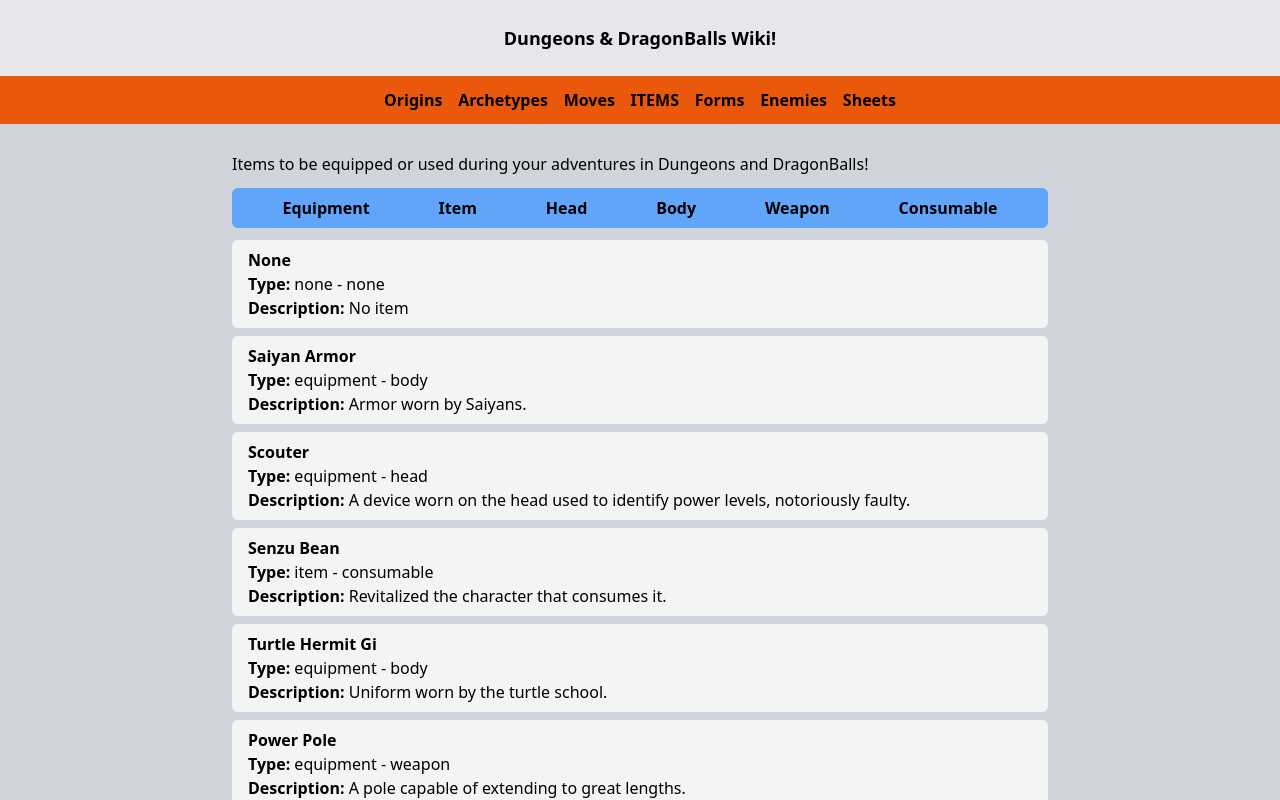
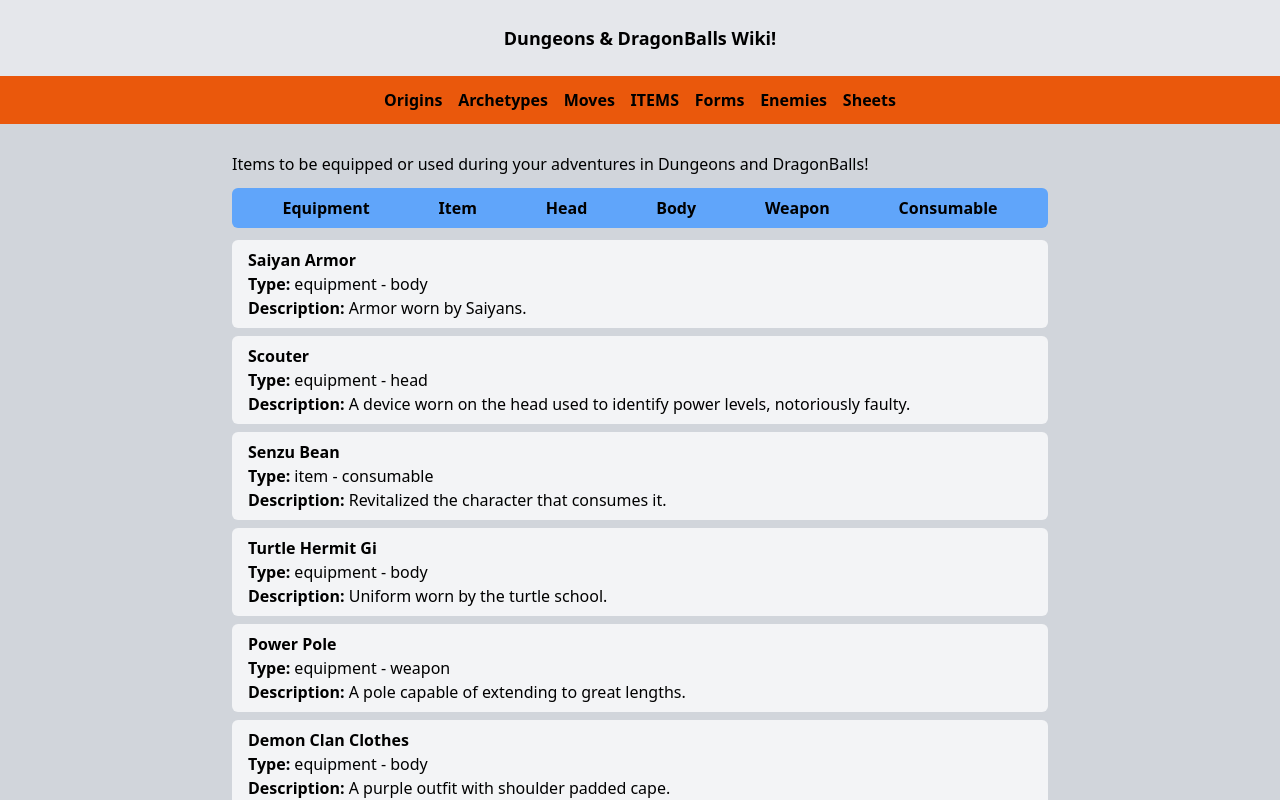
Before and after one commit to KylePep/ddbwiki, a Next.js app: page /items in a window 1280 px wide. Shown: the top 800 px of the page. Built offline with nearby package versions, Linux system fonts and the light colour scheme.

Commit message:
updated items page to ignore place holder 0 item. Cleaned up old console.logs

```diff
--- a/app/components/FilterList.tsx
+++ b/app/components/FilterList.tsx
@@ -43,7 +43,6 @@ function FilterList({LIST_TYPE, categoryFilterArr, setList, list} : filterListPr
       if (sortBy.toLowerCase() === filter){
           newList = LIST_TYPE.filter((l) => l[category] == filter)
           setList(newList)
-          console.log('[Sort]', sortedBy, '[Cat]', category, '[Filter]', filter, '[LIST]',list)
         }
     });
   } else {
--- a/app/items/page.tsx
+++ b/app/items/page.tsx
@@ -4,22 +4,23 @@ import React, { useState } from 'react'
 import FilterList from '../components/FilterList'
 
 export default function page() {
-  const [list, setList] = useState(ITEM_TYPES)
+  const items = [...ITEM_TYPES].filter((i) => i.id != 0)
+  const [list, setList] = useState(items)
 
   return (
 <main>
 <div>
         <h1 className='mb-3'>Items to be equipped or used during your adventures in Dungeons and DragonBalls!</h1>
-        <FilterList LIST_TYPE={ITEM_TYPES} list={list} setList={setList} categoryFilterArr={[ "type.equipment", "type.item", "subType.head", "subType.body", "subType.weapon", "subType.consumable"
+        <FilterList LIST_TYPE={items} list={list} setList={setList} categoryFilterArr={[ "type.equipment", "type.item", "subType.head", "subType.body", "subType.weapon", "subType.consumable"
           ]} />
         <div>
-          {list.map((move: any)=>(
-          <div key={move.id} className='bg-gray-100 rounded-md px-4 py-2 mb-2'>
-                <h2 className="font-bold">{move.title}</h2>
-                <h3><span className='font-semibold'>Type: </span>{move.type}
-                <span> - {move.subType}</span>
+          {list.map((item: any)=>(
+          <div key={item.id} className='bg-gray-100 rounded-md px-4 py-2 mb-2'>
+                <h2 className="font-bold">{item.title}</h2>
+                <h3><span className='font-semibold'>Type: </span>{item.type}
+                <span> - {item.subType}</span>
                 </h3>
-                <p><span className='font-semibold'>Description: </span>{move.description}</p>
+                <p><span className='font-semibold'>Description: </span>{item.description}</p>
           </div>
               ))}
         </div>
--- a/app/sheet/Equipment.tsx
+++ b/app/sheet/Equipment.tsx
@@ -30,7 +30,6 @@ export default function Equipment({form, handleChange}:formProps) {
 
     useEffect(()=> {
       const equipment = form.equipment
-      console.log('[UseEffect Equip]', equipment)
       const updatedList = equipment.map((e: any) =>{
           const itemById = ITEM_TYPES.find((i)=> i.id === e)
           return itemById?.title
--- a/app/sheet/Items.tsx
+++ b/app/sheet/Items.tsx
@@ -61,7 +61,6 @@ export default function Items({form, handleChange}:formProps) {
         value: equippedList
       }
     } as React.ChangeEvent<any>);
-    console.log('[ITEM]', item, '[ITEM LIST]',  equippedList, form.equipment)
   })
 
   return (
```
